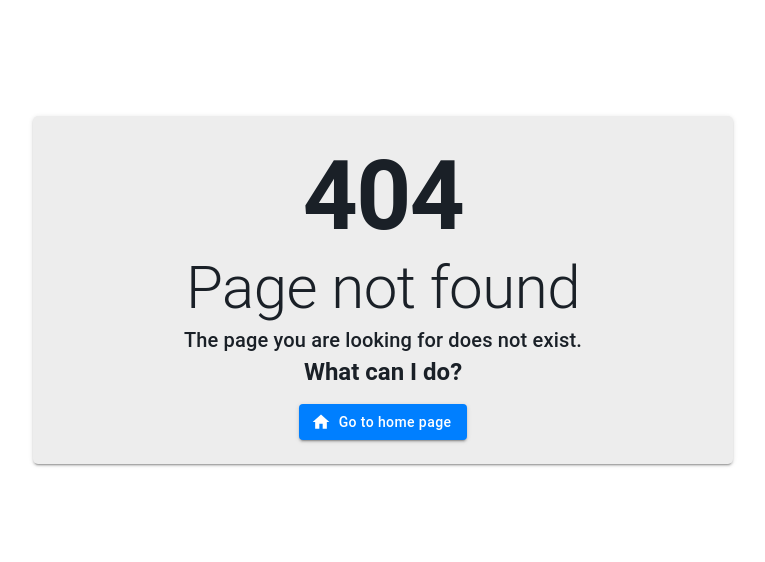
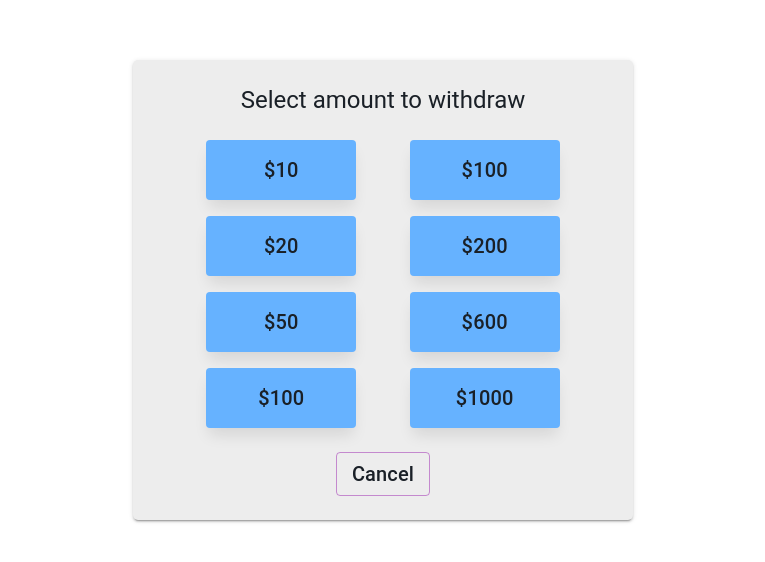
Before and after one commit to JsMarenco/atm, a React (Create React App) app: page /withdraw-cash in a window 1280 px wide. Before the commit this address had no page. Shown: the part 110-672 px from the top of the page, without its empty margins (257-1022 px from the left). Built offline with nearby package versions, Linux system fonts and the light colour scheme.

Commit message:
Withdraw was add

```diff
--- a/src/components/contants/messages.ts
+++ b/src/components/contants/messages.ts
@@ -5,3 +5,6 @@ export const PIN_NOT_MATCH = "PINs not match"
 // Make deposit message
 export const ERROR_LARGE_AMOUNT = "Large amount, please enter smaller amount, or contact to admin"
 export const ERROR_LARGE_AMOUNT_DESCRIPTION = "Please enter smaller amount"
+
+// Make withdraw message
+export const INSUFFICIENT_BALANCE = "Insufficient balance, please enter smaller amount"
--- a/src/index.tsx
+++ b/src/index.tsx
@@ -11,6 +11,7 @@ import NotFound from "./pages/NotFound"
 import ChangePin from "./pages/ChangePin"
 import Operations from "./pages/Operations"
 import MakeDeposit from "./pages/MakeDeposit"
+import WithdrawCash from "./pages/WithdrawCash"
 
 // styles
 import "./styles/main.css"
@@ -33,6 +34,7 @@ const ATM = () => {
           <Route path="/pin/change/" element={<ChangePin />} />
           <Route path="/make-deposit/" element={<MakeDeposit />} />
           <Route path="/balance/" element={<Balance />} />
+          <Route path="/withdraw-cash/" element={<WithdrawCash />} />
 
           <Route path="/operation/:result" element={<Operations />} />
 
--- /dev/null
+++ b/src/pages/WithdrawCash/index.tsx
@@ -0,0 +1,137 @@
+import React, { useContext, useEffect } from "react"
+import { Box, Typography, Button, Stack } from "@mui/material"
+import { mainContainerStyle, centeredContainerStyle } from "../../styles/containers"
+import { changeTitle } from "../../utils"
+import { buttonStyle } from "../../styles/button"
+import { useNavigate } from "react-router-dom"
+import { ClientContext } from "../../context/ClientContext"
+import { INSUFFICIENT_BALANCE } from "../../components/contants/messages"
+import { MessageContext } from "../../context/MessageContext"
+
+export default function WithdrawCash() {
+  const {
+    balance,
+    handleBalance,
+  } = useContext(ClientContext)
+
+  const { handleMessage } = useContext(MessageContext)
+
+  useEffect(() => { changeTitle("Withdraw Cash") }, [])
+
+  const navigate = useNavigate()
+
+  const cancelWithdraw = () => {
+    navigate("/operation/fail/")
+  }
+
+  const withdraw = (amountToWithdraw: number) => {
+    if (amountToWithdraw > balance) {
+      handleMessage(INSUFFICIENT_BALANCE, "error")
+    } else {
+      handleBalance(balance - amountToWithdraw)
+      navigate("/operation/success/")
+    }
+  }
+
+  return (
+    <>
+      <Box
+        sx={mainContainerStyle}
+      >
+        <Box
+          sx={centeredContainerStyle}
+        >
+          <Typography
+            variant="h5"
+            color="text.primary"
+            align="center"
+            mb={2}
+          >
+            Select amount to withdraw
+          </Typography>
+
+          <Box
+            sx={{
+              width: "90%",
+              flexWrap: "wrap",
+              display: "flex",
+              justifyContent: "space-between",
+              alignItems: "center",
+              wrap: "wrap",
+            }}
+          >
+            <Stack
+              spacing={2}
+              sx={buttonsContainer}
+            >
+              {
+                [10, 20, 50, 100].map((amount: number, index: number) => (
+                  <Button
+                    variant="text"
+                    color="primary"
+                    key={index}
+                    sx={{
+                      ...buttonStyle,
+                      width: "150px",
+                      height: "60px",
+                      backgroundColor: "primary.light",
+                    }}
+                    onClick={() => withdraw(amount)}
+                  >
+                    <Typography variant="h6" color="text.primary">
+                      ${amount}
+                    </Typography>
+                  </Button>
+                ))
+              }
+            </Stack>
+
+            <Stack
+              spacing={2}
+              sx={buttonsContainer}
+            >
+              {
+                [100, 200, 600, 1000].map((amount: number, index: number) => (
+                  <Button
+                    variant="text"
+                    color="primary"
+                    key={index}
+                    sx={{
+                      ...buttonStyle,
+                      width: "150px",
+                      height: "60px",
+                      backgroundColor: "primary.light",
+                    }}
+                    onClick={() => withdraw(amount)}
+                  >
+                    <Typography variant="h6" color="text.primary">
+                      ${amount}
+                    </Typography>
+                  </Button>
+                ))
+              }
+            </Stack>
+          </Box>
+
+          <Button
+            variant="outlined"
+            color="secondary"
+            sx={{
+              mt: 2,
+            }}
+            onClick={cancelWithdraw}
+          >
+            <Typography variant="h6" color="text.primary">
+              Cancel
+            </Typography>
+          </Button>
+        </Box>
+      </Box>
+    </>
+  )
+}
+
+const buttonsContainer = {
+  m: 1,
+  mx: "auto",
+}
--- a/src/styles/button.ts
+++ b/src/styles/button.ts
@@ -7,6 +7,10 @@ export const buttonStyle = {
   alignItems: "center",
   justifyContent: "center",
   flexDirection: "column",
+  boxShadow: "0px 10px 15px -3px rgba(0,0,0,0.1)",
+  "&:hover": {
+    backgroundColor: "primary.dark",
+  }
 }
 
 export const iconStyle = {
--- a/src/styles/containers.ts
+++ b/src/styles/containers.ts
@@ -7,7 +7,7 @@ export const mainContainerStyle = {
 
 export const centeredContainerStyle = {
   width: "95%",
-  maxWidth: "700px",
+  maxWidth: "500px",
   display: "flex",
   alignItems: "center",
   justifyContent: "center",
```
